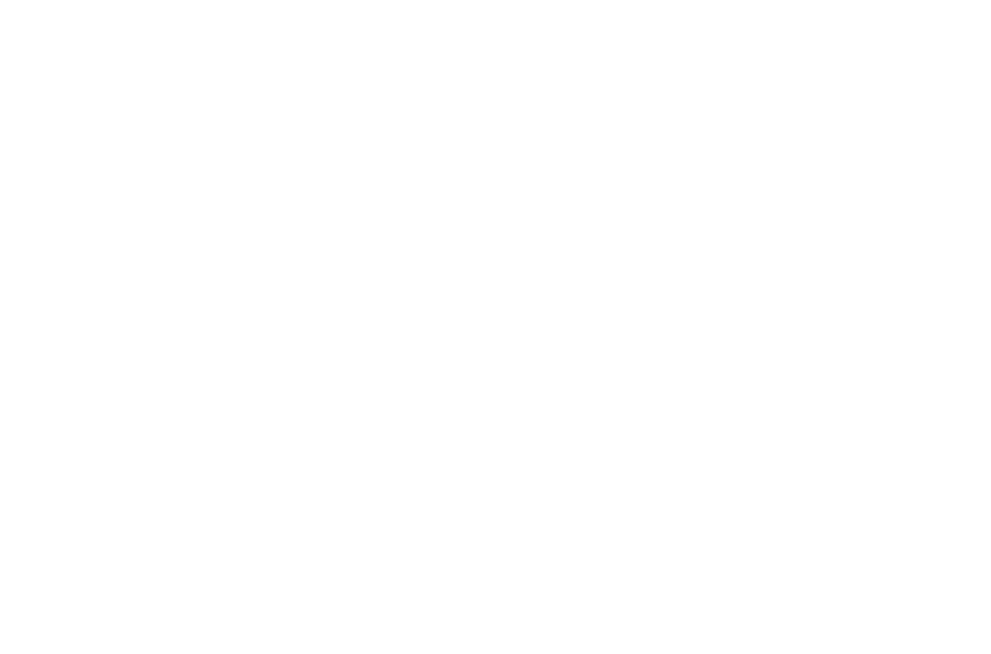
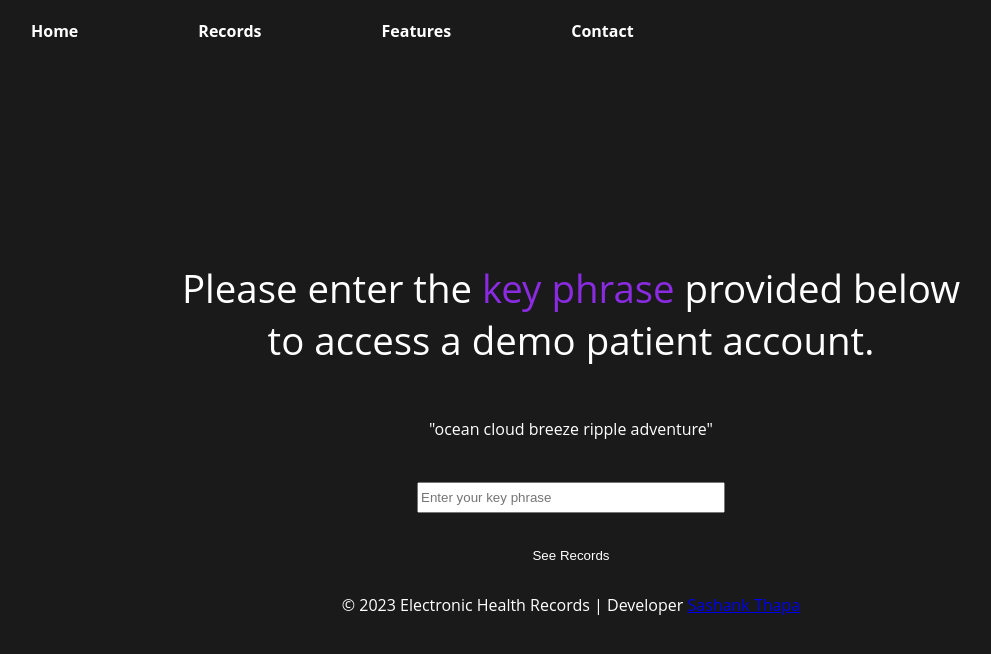
Before and after one commit to kozuedoingregression/Electronic-Health-Records-EHRs-Blockchain-Application, a plain HTML site: page login.html in a window 1280 px wide. Shown: the whole page, without its empty margins (69-1060 px from the left). Drawn offline with Linux system fonts and the light colour scheme.

Commit message:
version 23.11.4

```diff
--- a/login.html
+++ b/login.html
@@ -1,11 +1,246 @@
 <!DOCTYPE html>
 <html lang="en">
+
 <head>
     <meta charset="UTF-8">
     <meta name="viewport" content="width=device-width, initial-scale=1.0">
     <title>Document</title>
 </head>
+<style>
+    body {
+        background-color: #1a1a1a;
+        color: #fff;
+        font-family: 'Open Sans', sans-serif;
+        /* Use 'Open Sans' or any other preferred thin font */
+        margin: 0;
+        padding: 0;
+        overflow: hidden;
+    }
+
+    header {
+        background-color: #1a1a1a;
+        padding: 20px 0;
+    }
+
+    @keyframes slideInLeft {
+        from {
+            transform: translateX(-700px);
+        }
+
+        to {
+            transform: translateX(0);
+        }
+    }
+
+    @keyframes colorChange {
+        0% {
+            color: white;
+        }
+
+        100% {
+            color: blueviolet;
+            /* Change the color to your preferred choice */
+        }
+    }
+
+    @keyframes slideInRight {
+        from {
+            transform: translateX(250px);
+        }
+
+        to {
+            transform: translateX(0);
+        }
+    }
+
+
+    @keyframes slideInTop {
+        from {
+            transform: translateY(200px);
+        }
+
+        to {
+            transform: translateX(0);
+        }
+    }
+
+    @keyframes fadeIn {
+        from {
+            opacity: 0;
+        }
+
+        to {
+            opacity: 1;
+        }
+    }
+
+
+    nav {
+        display: flex;
+        justify-content: space-between;
+        align-items: center;
+    }
+
+    ul {
+        list-style: none;
+        padding: 0;
+        margin: 0;
+        display: flex;
+    }
+
+    li {
+        margin-right: 20px;
+    }
+
+    .q1 {
+        font-size: 3vw;
+    }
+
+    .head {
+        text-align: center;
+        margin-top: 200px;
+        opacity: 0;
+        animation: fadeIn 1s ease 0s forwards;
+
+    }
+
+    .head2 {
+        text-align: center;
+        opacity: 0;
+        animation: fadeIn 1s ease 0s forwards;
+
+    }
+
+    .navv {
+        text-decoration: none;
+        color: #fff;
+        font-weight: bold;
+        position: relative;
+        margin-left: 100px;
+    }
+
+    .navv:after {
+        content: '';
+        position: absolute;
+        width: 0;
+        height: 3px;
+        background-color: blueviolet;
+        bottom: -5px;
+        left: 0;
+        transition: width 0.3s ease-in-out;
+    }
+
+    .navv:hover:after {
+        width: 100%;
+    }
+
+    .logo {
+        font-size: 24px;
+        font-weight: bold;
+    }
+
+    /* Animation Styles */
+    .menu-icon {
+        display: none;
+        font-size: 24px;
+        cursor: pointer;
+
+    }
+
+    .button {
+        background-color: #1a1a1a;
+        color: #fff;
+        padding: 15px 30px;
+        position: relative;
+        /* margin-left: 300px; */
+        border: none;
+        border-radius: 5px;
+        cursor: pointer;
+        transition: all 0.3s ease;
+    }
+
+    .key-input {
+        margin: 20px;
+        width: 300px;
+        height: 25px;
+    }
+
+    .button:hover {
+        background-color: #252525;
+        font-size: 19px;
+    }
+
+    .foot {
+        text-align: center;
+
+    }
+
+    .key {
+        color: white;
+        transition: all 2s ease;
+    }
+
+    .key.blue {
+        color: blueviolet;
+    }
+</style>
+
 <body>
+    <header>
+
+        <nav>
+
+            <div class="menu-icon" onclick="toggleMenu()">&#9776;</div>
+            <ul id="menu">
+                <li><a class="navv" href="index.html">Home</a></li>
+                <li><a class="navv" href="login.html">Records</a></li>
+                <li><a class="navv" href="#features">Features</a></li>
+                <li><a class="navv" href="#contact">Contact</a></li>
+            </ul>
+        </nav>
+    </header>
+    <section class="head">
+        <p1 class="q1">Please enter the <span class="key">key phrase</span> provided below <br>to access a demo patient
+            account.<br><br></p1>
+    </section>
+    <section class="head2">
+        <p2 class="q2">"ocean cloud breeze ripple adventure"<br><br></p2>
+    </section>
+    <section class="head2">
+        <input id="keyvalue" class="key-input" type="text" placeholder="Enter your key phrase">
+        <div class="button-container">
+            <a href="login.html">
+
+                <button id="loginbutton" class="button" >See Records</button>
+
+            </a>
+        </div>
+    </section>
+    <footer class="foot">
+        <p>&copy; 2023 Electronic Health Records | Developer <a href="https://twitter.com/_znecro"
+                target="_blank">Sashank Thapa</a></p>
+    </footer>
 
 </body>
+<script>
+    setTimeout(function () {
+        document.querySelector(".key").classList.add("blue");
+    }, 1000);
+
+    document.getElementById('loginbutton').addEventListener('click', function(event) {
+    event.preventDefault(); // Prevent the default behavior
+    console.log("Button clicked");
+    const key = document.getElementById('keyvalue');
+    const temp = "ocean cloud breeze ripple adventure";
+    if (key.value === temp) {
+        window.location.href = "records.html";
+        console.log("success");
+    } else {
+        console.log("error");
+    }
+    // Your button click logic goes here
+});
+
+</script>
+
 </html>
```
Also changed, not shown: index.html (+5 -5 lines), records.html (+1 -1 lines).
